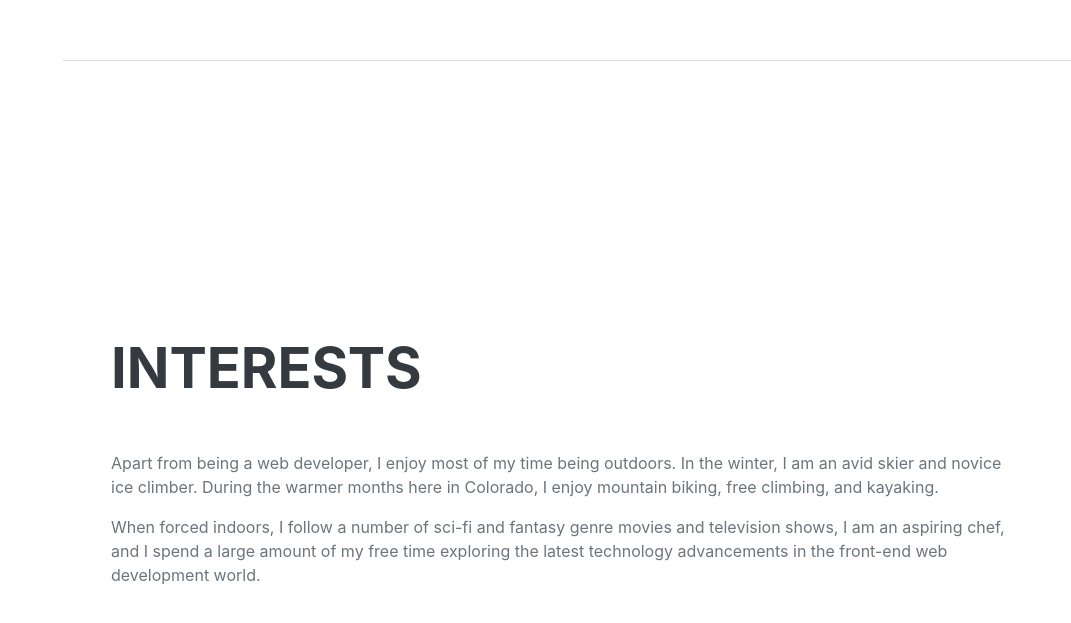
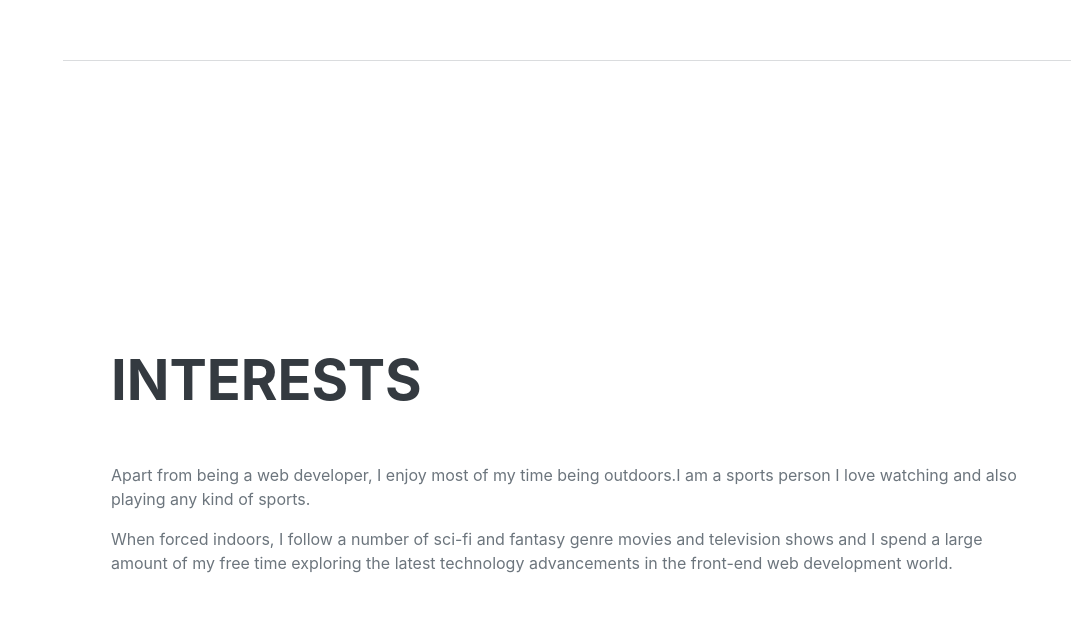
Before and after one commit to mohanraam21/portfolio, a plain HTML site: page startbootstrap-resume-gh-pages/index.html in a window 1280 px wide. Shown: the part 2342-2965 px from the top of the page, without its empty margins (209-1280 px from the left). Drawn offline with nearby package versions, Linux system fonts and the light colour scheme; a web font is replaced by a local one.

Commit message:
Update index.html

```diff
--- a/startbootstrap-resume-gh-pages/index.html
+++ b/startbootstrap-resume-gh-pages/index.html
@@ -107,8 +107,8 @@
             <section class="resume-section" id="interests">
                 <div class="resume-section-content">
                     <h2 class="mb-5">Interests</h2>
-                    <p>Apart from being a web developer, I enjoy most of my time being outdoors. In the winter, I am an avid skier and novice ice climber. During the warmer months here in Colorado, I enjoy mountain biking, free climbing, and kayaking.</p>
-                    <p class="mb-0">When forced indoors, I follow a number of sci-fi and fantasy genre movies and television shows, I am an aspiring chef, and I spend a large amount of my free time exploring the latest technology advancements in the front-end web development world.</p>
+                    <p>Apart from being a web developer, I enjoy most of my time being outdoors.I am a sports person I love watching and also playing any kind of sports.</p>
+                    <p class="mb-0">When forced indoors, I follow a number of sci-fi and fantasy genre movies and television shows and I spend a large amount of my free time exploring the latest technology advancements in the front-end web development world.</p>
                 </div>
             </section>
             <!-- Awards-->
```
